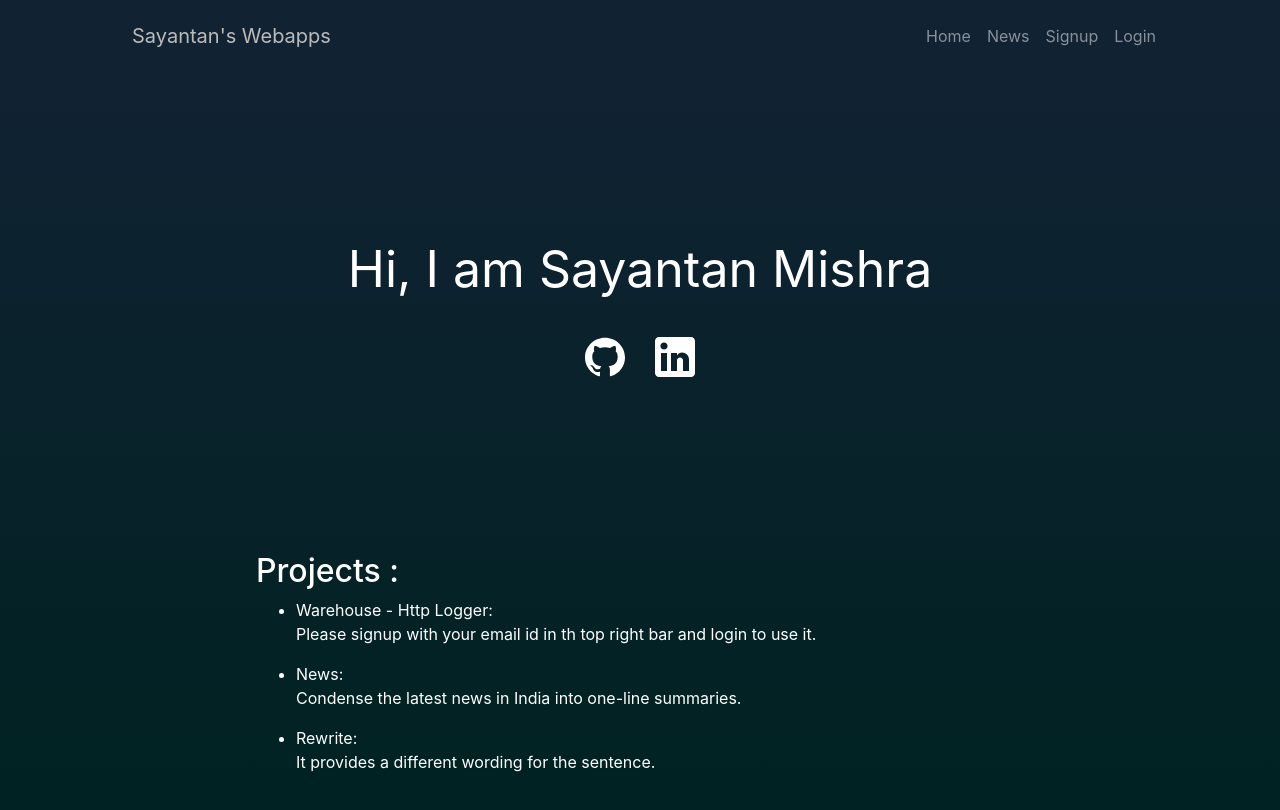
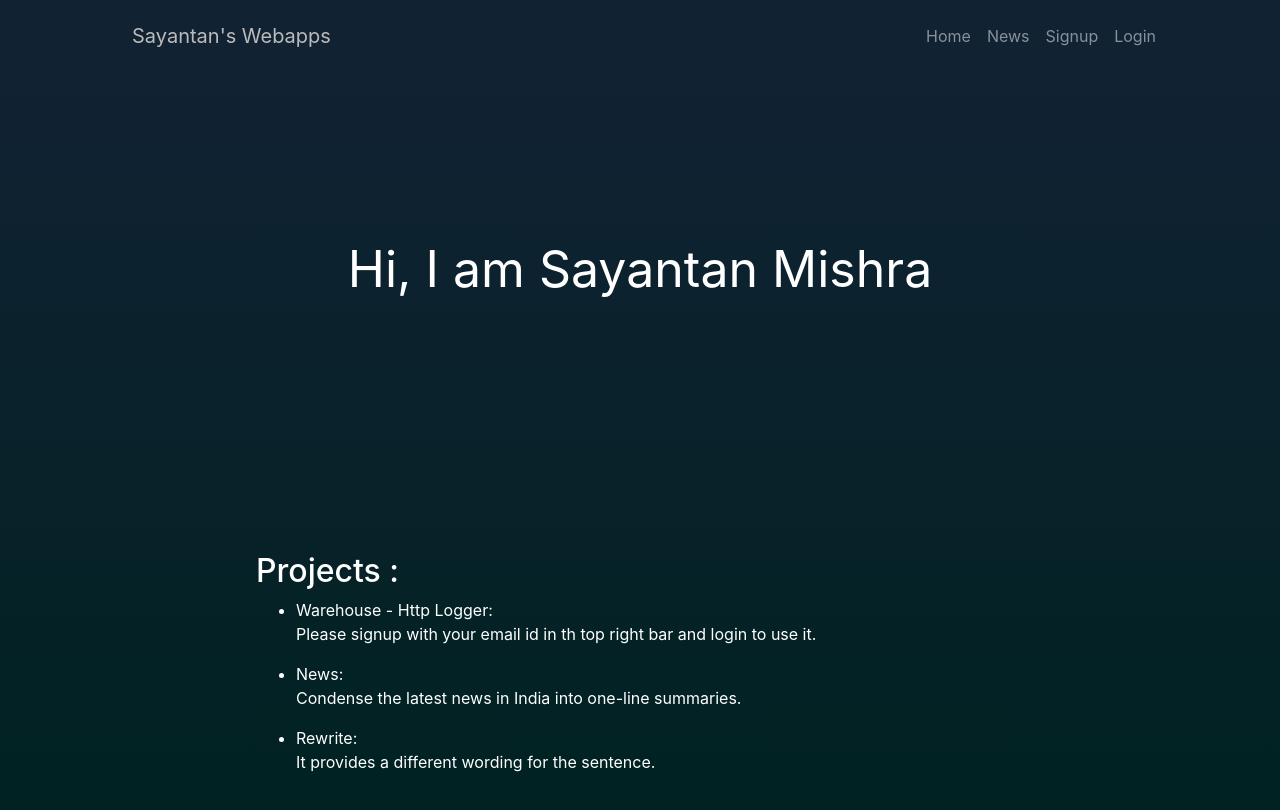
Before and after one commit to sayanmdn/teachers, a React (Create React App) app: page / in a window 1280 px wide. Shown: the top 810 px of the page. Built offline with nearby package versions, Linux system fonts and the light colour scheme; no server answers.

Commit message:
removed svg files

```diff
--- a/src/components/Area1.js
+++ b/src/components/Area1.js
@@ -1,7 +1,4 @@
 import React, { useState } from "react";
-import { Link } from "react-router-dom";
-import gitLogo from "./../assets/github.svg";
-import linkedinLogo from "./../assets/linkedin-logo.svg";
 
 export function Area1(props) {
   const [isHidden, setisHidden] = useState(true);
@@ -15,18 +12,18 @@ export function Area1(props) {
         <div className="Area1">
           <div style={{ fontSize: 50 }}>Hi, I am Sayantan Mishra</div>
         </div>
-        <div className="home-social-links">
+        {/* <div className="home-social-links">
           <a href="https://github.com/sayanmdn">
-            <img src={gitLogo} width="40px" />
+            <svg src={gitLogo} width="40px" />
           </a>
           <a href="https://www.linkedin.com/in/sayanmdn/">
-            <img
+            <svg
               src={linkedinLogo}
               width="40px"
               style={{ marginLeft: "30px" }}
             />
           </a>
-        </div>
+        </div> */}
       </div>
       <div className="home-projects">
         <h2>Projects :</h2>
```
